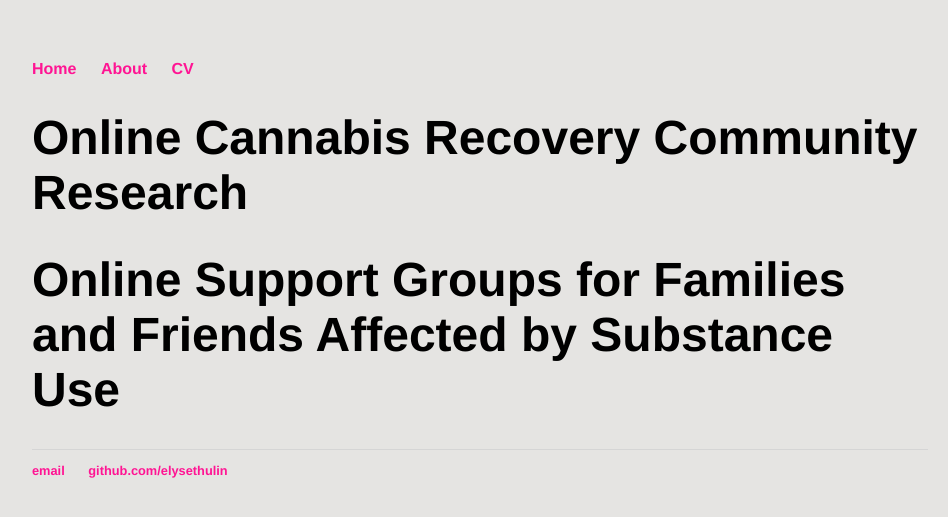
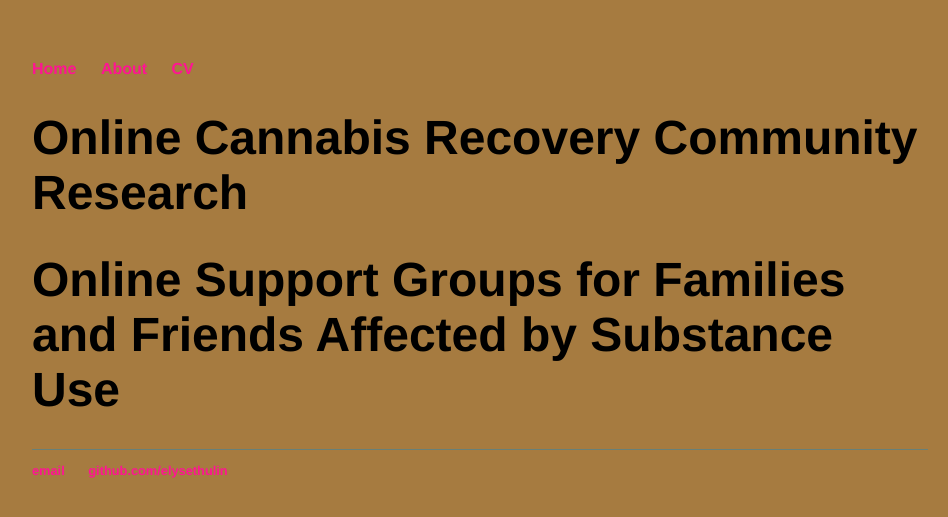
Before and after one commit to elysethulin/elysethulin.github.io, a Jekyll site: the page built from nlp.md, in a window 1280 px wide. Shown: the top 517 px of the page, without its empty margins (160-1108 px from the left). Built offline with Jekyll 4.4.1, drawn with Linux system fonts in a browser that asks for light colours.

Commit message:
Update main.css

```diff
--- a/css/main.css
+++ b/css/main.css
@@ -1,7 +1,7 @@
 body {
     margin: 60px auto;
     width: 70%;
-    background-color: #E5E4E2;
+    background-color: #a67b40;
 }
 nav ul, footer ul {
     font-family:'Helvetica', 'Arial', 'Sans-Serif';
@@ -23,7 +23,7 @@ p {
     color: #333;
 }
 footer {
-    border-top: 1px solid #d5d5d5;
+    border-top: 1px solid #678079;
     font-size: .8em;
 }
 
@@ -43,19 +43,19 @@ a:link {
 }
 
 a:visited {
-  color: DeepPink;
+  color: #88ab98;
   background-color: transparent;
   text-decoration: none;
 }
 
 a:hover {
-  color: MediumVioletRed;
+  color: #f2c35c;
   background-color: transparent;
   text-decoration: underline;
 }
 
 a:active {
-  color: Gold;
+  color: #36373a;
   background-color: transparent;
   text-decoration: underline;
 }
```
